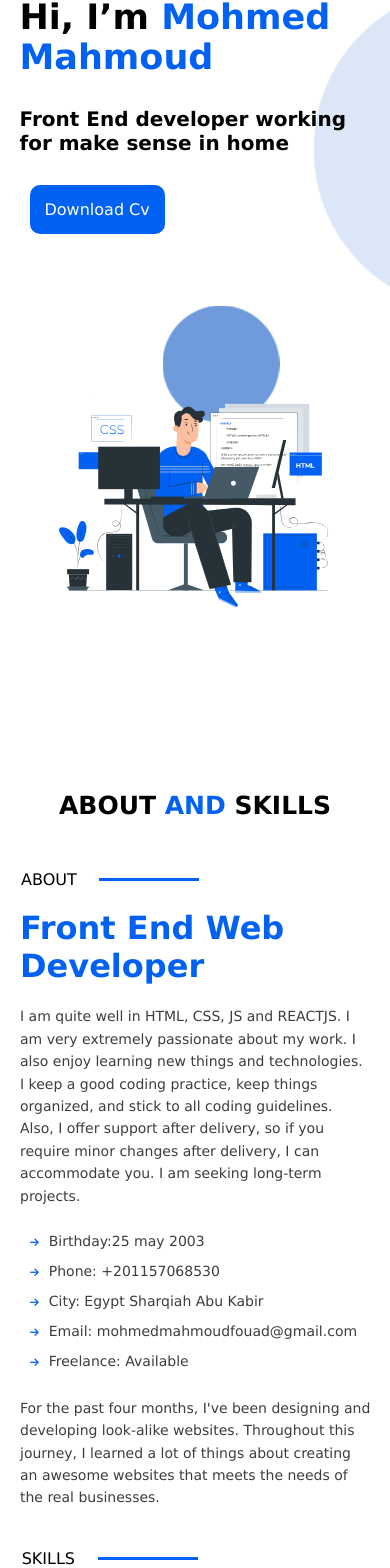
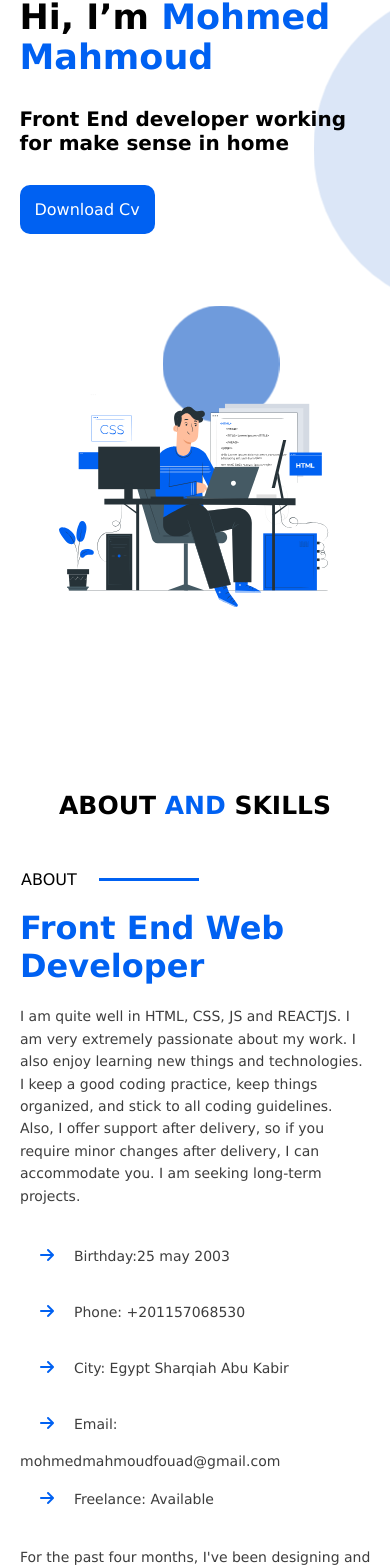
Before and after one commit to Mohmed932/portfoiilo, a React (Create React App) app: page / in a window 390 px wide. Shown: the part 227-1795 px from the top of the page. Built offline with nearby package versions, Linux system fonts and the light colour scheme.

Commit message:
protoflio

```diff
--- a/src/App.css
+++ b/src/App.css
@@ -47,9 +47,9 @@ a {
   position: fixed;
   bottom: 30px;
   right: 2vw;
-  width: 30px;
-  height: 30px;
-  font-size: 25px;
+  width: 20px;
+  height: 20px;
+  font-size: 15px;
   background-color: #0061f2;
   color: #fff;
   padding: 10px;
--- a/src/components/About/About.css
+++ b/src/components/About/About.css
@@ -45,7 +45,7 @@
   padding: 20px;
   color: #0061f2;
 }
-.About-personal {
+.About-personal span {
   color: #3d3d3d;
 }
 .About-skilis,
@@ -97,9 +97,7 @@
   .About p {
     padding-right: 15px;
   }
-  .skilis-number {
-    width: 90%;
-  }
+  .skilis-number,
   .skilis-speed {
     width: 90%;
   }
@@ -110,10 +108,11 @@
     width: 95%;
     margin: 0 10px;
   }
-  .About-skilis {
+  .skilis-number,
+  .skilis-speed {
     width: 100%;
   }
-  .About-personal i {
+  s .About-personal i {
     font-size: 10px;
     padding: 10px;
   }
--- a/src/components/Home/Home.css
+++ b/src/components/Home/Home.css
@@ -52,6 +52,9 @@
   margin: 10px 0;
   color: #222020;
 }
+.Home-icon button {
+  margin-left: -10px;
+}
 .Home-img {
   width: 35%;
 }
```
